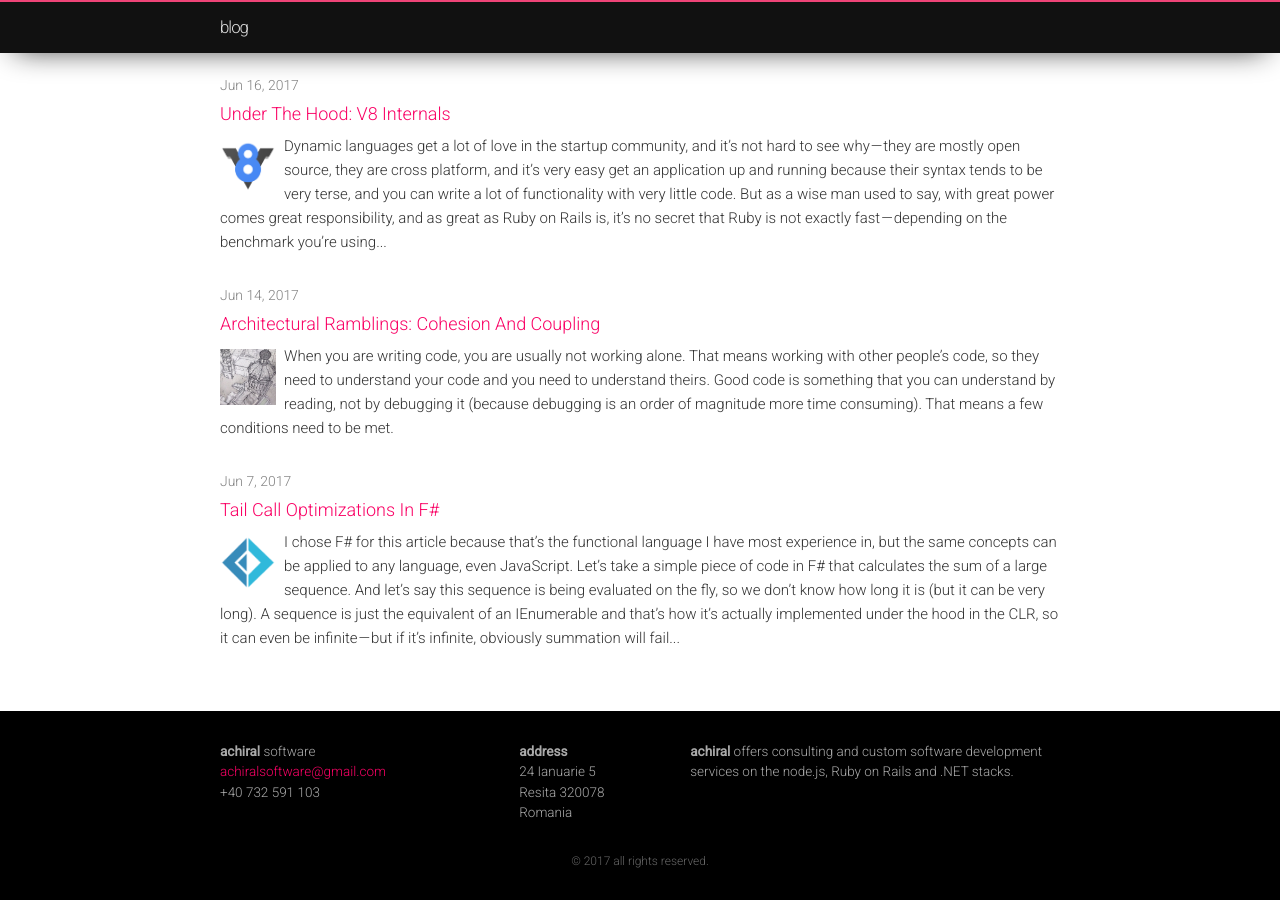
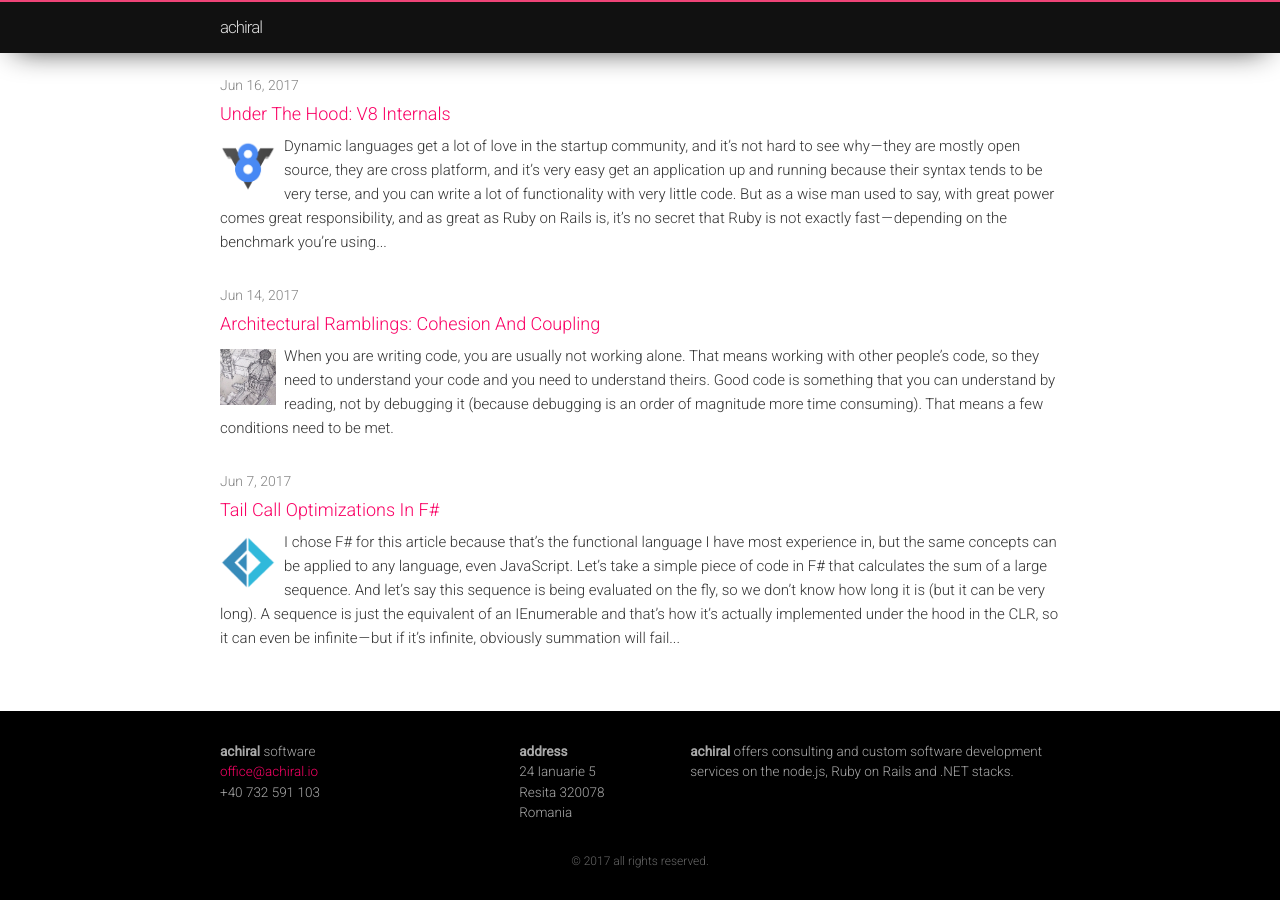
Before and after one commit to toaderflorin/eksia, a Jekyll site: the page built from index.md, in a window 1280 px wide and 900 px high, scrolled down 1570 px. Built offline with Jekyll 4.4.1, drawn with Linux system fonts in a browser that asks for light colours.

Commit message:
Changed a bunch of stuff.

```diff
--- a/_config.yml
+++ b/_config.yml
@@ -13,8 +13,8 @@
 # you will see them accessed via {{ site.title }}, {{ site.email }}, and so on.
 # You can create any custom variable you would like, and they will be accessible
 # in the templates via {{ site.myvariable }}.
-title: blog
-email: achiralsoftware@gmail.com
+title: achiral
+email: office@achiral.io
 description: > # this means to ignore newlines until "baseurl:"
   achiral offers consulting and custom software development services on the node.js, Ruby on Rails and .NET stacks.
 baseurl: "" # the subpath of your site, e.g. /blog
--- a/_includes/header.html
+++ b/_includes/header.html
@@ -1,8 +1,7 @@
 <header class="site-header" role="banner">
-
   <div class="wrapper">
-
     {% assign default_paths = site.pages | map: "path" %} {% assign page_paths = site.header_pages | default: default_paths %}
     <a class="site-title" href="{{ "/" | relative_url }}">{{ site.title | escape }}</a> {% if page_paths %}
     {% endif %}
+  </div>
 </header>
--- a/_layouts/default.html
+++ b/_layouts/default.html
@@ -1,5 +1,5 @@
 <!DOCTYPE html>
-<html lang="{{ page.lang | default: site.lang | default: "en" }}">
+<html lang="{{ page.lang | default: site.lang | default: " en " }}">
 
 {% include head.html %}
 
@@ -7,46 +7,43 @@
   {% include header.html %}
 
   <div class="gradient">
-      <div
-        style="width: 840px; max-width: calc(100% - 30px); margin: auto; margin-top: 50px; padding: 15px";
-        display: flex; flex-direction: column; align-items: left; background-color: red;">
-          <svg  p-animation="vertical" p-delay="0" p-duration="300"  p-param="-15" class="site-logo" width="80" height="80" viewBox="0 0 100 100" stroke="#ee4477" stroke-width="1.5" fill="#111"
-            xmlns="http://www.w3.org/2000/svg"
-            style="box-shadow: -2px 2px 12px -1px  rgba(0, 0, 0, 0.5); margin: 0;">
-
-            <rect x="0" y="0" width="100" height="100" fill="#111" stroke="fa0265" stroke-width="2.5"/>
-            <line x1="50" y1="40" x2="20" y2="35" />
-            <line x1="50" y1="40" x2="80" y2="35" />
-            <line x1="50" y1="40" x2="50" y2="75" />
-            <line x1="50" y1="40" x2="30" y2="60" />
-            <line x1="50" y1="40" x2="70" y2="60" />
-            <circle cx="50" cy="40" r="9" />
-            <circle cx="20" cy="35" r="9" />
-            <circle cx="80" cy="35" r="9" />
-            <circle cx="25" cy="62" r="9" />
-            <circle cx="75" cy="62" r="9" />
-            <circle cx="50" cy="75" r="9" />
+    <div style="width: 840px; max-width: calc(100% - 30px); margin: auto; margin-top: 50px; padding: 15px" ; display: flex; flex-direction:column; align-items: left; background-color: red; ">
+      <svg  p-animation="vertical " p-delay="0 " p-duration="300 "  p-param="-15 " class="site-logo " width="80" height="80 " viewBox="0 0 100 100 " stroke="#ee4477 " stroke-width="1.5 " fill="#111"
+        xmlns="http://www.w3.org/2000/svg " style="box-shadow: -2px 2px 12px -1px rgba(0, 0, 0, 0.5); margin: 0; ">
+        <rect x="0 " y="0 " width="100 " height="100 " fill="#111 " stroke="fa0265 " stroke-width="2.5 "/>
+        <line x1="50 " y1="40 " x2="20 " y2="35 " />
+        <line x1="50 " y1="40 " x2="80 " y2="35 " />
+        <line x1="50 " y1="40 " x2="50 " y2="75 " />
+        <line x1="50 " y1="40 " x2="30 " y2="60 " />
+        <line x1="50 " y1="40 " x2="70 " y2="60 " />
+        <circle cx="50 " cy="40 " r="9 " />
+        <circle cx="20 " cy="35 " r="9 " />
+        <circle cx="80 " cy="35 " r="9 " />
+        <circle cx="25 " cy="62 " r="9 " />
+        <circle cx="75 " cy="62 " r="9 " />
+        <circle cx="50 " cy="75 " r="9 " />
       </svg>
 
-          <div p-animation="fade" p-delay="0" p-duration="2700"  p-param="0.8" style=" font-size: 45px; color: white;">
+        <div p-animation="fade " p-delay="0 " p-duration="2700 "  p-param="0.8 " style=" font-size: 45px; color: white; ">
           <b>achiral</b> software
         </div>
 
-          <div p-animation="fade" p-delay="0" p-duration="2700"  p-param="0.8" style="font-size: 15px; color: #ddd; height: 85px;">
+        <div p-animation="fade " p-delay="0 " p-duration="2700 "  p-param="0.8 " style="font-size: 15px; color: #ddd; height: 85px; ">
           <b>achiral</b> offers consulting and custom software development services on the node.js, Ruby on Rails and .NET stacks.
         </div>
 
-          <div id="lower" style="width: 840px; max-width: calc(100% - 30px); display: flex; flex-direction: column; align-items: center;">
-            <div style="border-bottom: 1px solid #fa0265; width: 70px;">
-            </div>
-          </div>
+        <div id="lower " style="width: 840px; max-width: calc(100% - 30px); display: flex; flex-direction: column; align-items: center; ">
+          <div style="border-bottom: 1px solid #fa0265; width: 70px; ">
           </div>
         </div>
 
-    <script src="/assets/puppeteer.js"></script>
+      </div>
+    </div>
 
-    <main class="page-content" aria-label="Content" style="margin-top:0; z-index: 1000;">
-      <div class="wrapper">
+    <script src="/assets/puppeteer.js "></script>
+
+    <main class="page-content " aria-label="Content " style="margin-top:0; z-index: 1000; ">
+      <div class="wrapper ">
         {{ content }}
       </div>
     </main>
```
Also changed, not shown: 2 other files. Lines whose indentation alone changed are shown as unchanged.
